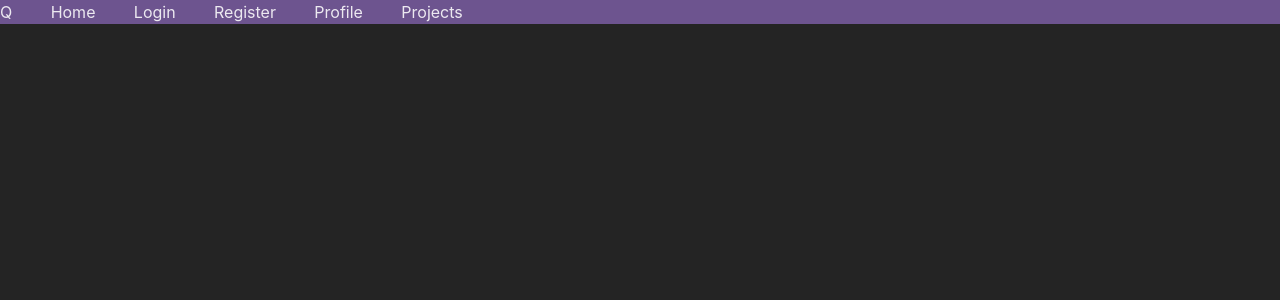
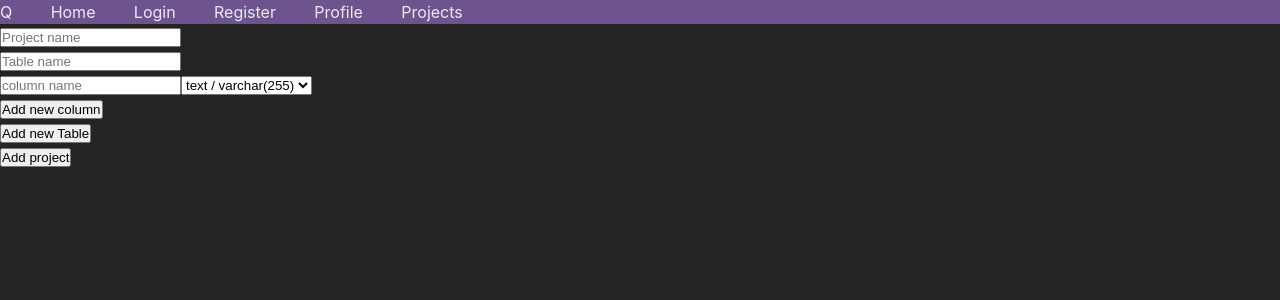
Before and after one commit to BencePalos/SeeQlize, a React (Vite) app in the folder frontend/: page /newProject in a window 1280 px wide. Shown: the top 300 px of the page. Built offline with nearby package versions, Linux system fonts and the light colour scheme.

Commit message:
created React components for adding new project

```diff
--- a/frontend/src/App.jsx
+++ b/frontend/src/App.jsx
@@ -6,6 +6,7 @@ import Login from "./pages/Login";
 import Register from "./pages/Register";
 import MainNav from "./components/MainNav";
 import Projects from "./pages/Projects";
+import AddNewProject from "./pages/AddNewProject";
 
 function App() {
   return (
@@ -17,6 +18,7 @@ function App() {
           <Route path={"/register"} element={<Register />} />
           <Route path={"/login"} element={<Login />} />
           <Route path={"/projects"} element={<Projects />} />
+          <Route path={"/newProject"} element={<AddNewProject />} />
         </Routes>
       </Router>
     </>
--- /dev/null
+++ b/frontend/src/components/AddColumn.jsx
@@ -0,0 +1,21 @@
+import React from "react";
+
+function AddColumn(props) {
+  return (
+    <>
+      <input
+        type="text"
+        placeholder="column name"
+        name={`col${props.columns}name`}
+      ></input>
+      <select name={`col${props.columns}type`}>
+        <option>text / varchar(255)</option>
+        <option>number / int</option>
+        <option>boolen</option>
+      </select>
+      <br />
+    </>
+  );
+}
+
+export default AddColumn;
--- /dev/null
+++ b/frontend/src/components/AddTable.jsx
@@ -0,0 +1,28 @@
+import React, { useState } from "react";
+import AddColumn from "./AddColumn";
+
+function AddTable(props) {
+  const [columns, setColumns] = useState([1]);
+
+  function addNewColumn() {
+    setColumns([...columns, 1]);
+  }
+
+  return (
+    <div className={`table${props.tableCount}`}>
+      <input
+        type="text"
+        name={`table${props.tableCount}name`}
+        placeholder="Table name"
+      />
+      <br />
+      {columns.map((e, i) => {
+        return <AddColumn key={i} columns={columns.length} />;
+      })}
+      <button onClick={addNewColumn}>Add new column</button>
+      <br />
+    </div>
+  );
+}
+
+export default AddTable;
--- a/frontend/src/components/ProjectSelector.jsx
+++ b/frontend/src/components/ProjectSelector.jsx
@@ -26,7 +26,7 @@ function ProjectSelector() {
 
   return projects ? (
     <div className="projectsDropdown">
-      <Select options={options} />
+      <Select options={options} placeholder="Select a project" />
     </div>
   ) : (
     "Projects loading"
--- /dev/null
+++ b/frontend/src/pages/AddNewProject.jsx
@@ -0,0 +1,26 @@
+import { useState } from "react";
+import AddTable from "../components/AddTable";
+
+function AddNewProject() {
+  const [tableCount, setTableCount] = useState([1]);
+  function addNewTable() {
+    setTableCount([...tableCount, 1]);
+    console.log(tableCount);
+  }
+  function handleNewProject(e) {
+    e.preventDefault();
+  }
+  return (
+    <form onSubmit={handleNewProject}>
+      <input type="text" name="projectName" placeholder="Project name" /> <br />
+      {tableCount.map((e, i) => {
+        return <AddTable key={i} tableCount={tableCount} />;
+      })}
+      <button onClick={addNewTable}>Add new Table</button>
+      <br />
+      <button type="submit">Add project</button>
+    </form>
+  );
+}
+
+export default AddNewProject;
```
